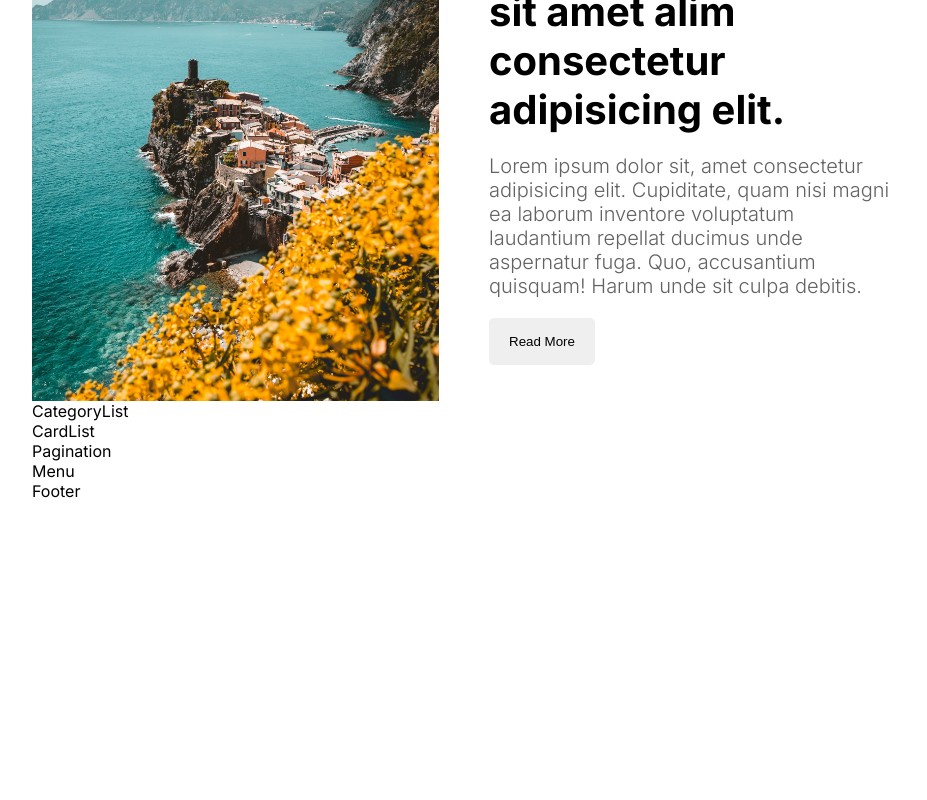
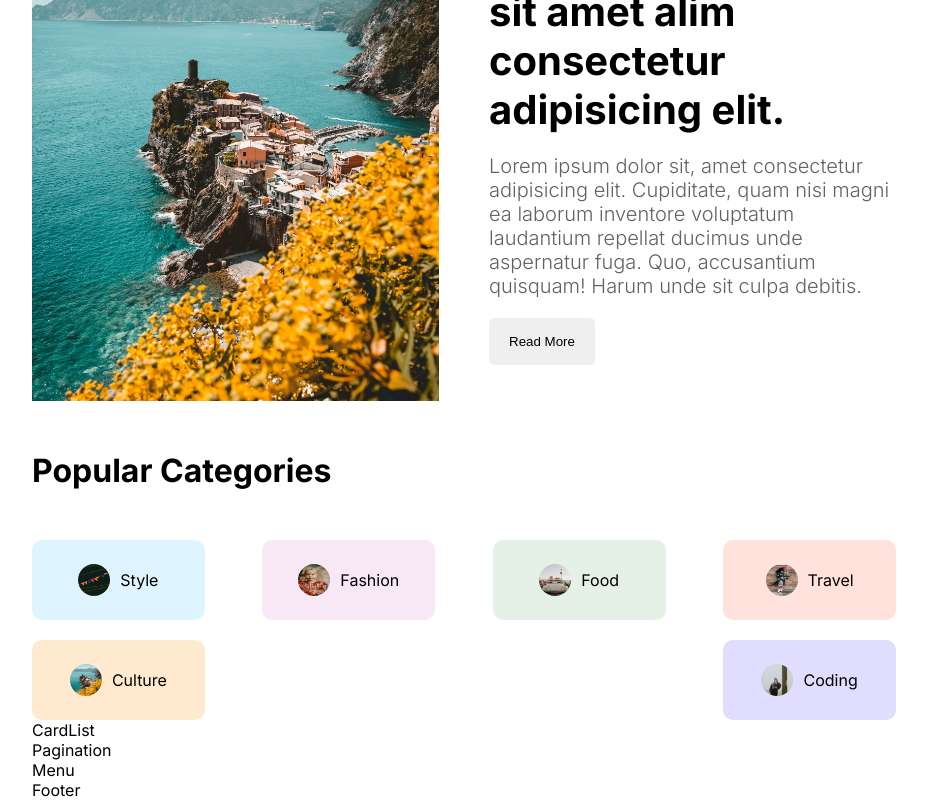
Before and after one commit to ismilearefin/fishee-blog, a Next.js app: page / in a window 1280 px wide. Shown: the part 550-1350 px from the top of the page, without its empty margins (176-1103 px from the left). Before the commit the page ends 1051 px from the top, so only its background shows below. Built offline with nearby package versions, Linux system fonts and the light colour scheme.

Commit message:
Category list section design & Fix scroll related error

```diff
--- a/src/app/globals.css
+++ b/src/app/globals.css
@@ -13,7 +13,7 @@
 
 body{
   max-width: 100vw;
-  overflow: hidden;
+  overflow: auto;
 }
 
 a{
--- a/src/components/categoryList/CategoryList.js
+++ b/src/components/categoryList/CategoryList.js
@@ -1,7 +1,65 @@
+import Image from 'next/image'
+import Link from 'next/link'
+import styles from './categoryList.module.css'
 import React from 'react'
+
+const data = [
+  {
+    _id:"01",
+    title:"Style",
+    img:"/style.png"
+  },
+  {
+    _id:"02",
+    title:"Fashion",
+    img:"/fashion.png"
+  },
+  {
+    _id:"03",
+    title:"Food",
+    img:"/food.png"
+  },
+  {
+    _id:"04",
+    title:"Travel",
+    img:"/travel.png"
+  },
+  {
+    _id:"05",
+    title:"Culture",
+    img:"/culture.png"
+  },
+  {
+    _id:"06",
+    title:"Coding",
+    img:"/coding.png"
+  }
+]
 
 export default function CategoryList() {
   return (
-    <div>CategoryList</div>
+    <div>
+      <h1 className={styles.title}>Popular Categories</h1>
+      <div className={styles.categories}>
+        {data?.map((item) => (
+          <Link
+            href={`/blog?cat=${item.title}`}
+            className={`${styles.category} ${styles[item.title]}`}
+            key={item._id}
+          >
+            {item.img && (
+              <Image
+                src={item.img}
+                alt=""
+                width={32}
+                height={32}
+                className={styles.image}
+              />
+            )}
+            {item.title}
+          </Link>
+        ))}
+      </div>
+    </div>
   )
 }
--- a/src/components/categoryList/categoryList.module.css
+++ b/src/components/categoryList/categoryList.module.css
@@ -0,0 +1,70 @@
+.title {
+    margin: 50px 0px;
+  }
+
+  .categories {
+    display: flex;
+    flex-wrap: wrap;
+    justify-content: space-between;
+    gap: 20px;
+  }
+
+  .category {
+    display: flex;
+    align-items: center;
+    gap: 10px;
+    text-transform: capitalize;
+    width: 15%;
+    height: 80px;
+    justify-content: center;
+    border-radius: 10px;
+  }
+
+  .category.Style {
+    background-color: #57c4ff31;
+  }
+
+  .category.Fashion {
+    background-color: #da85c731;
+  }
+
+  .category.Food {
+    background-color: #7fb88133;
+  }
+
+  .category.Travel {
+    background-color: #ff795736;
+  }
+
+  .category.Culture {
+    background-color: #ffb04f45;
+  }
+
+  .category.Coding {
+    background-color: #5e4fff31;
+  }
+
+  .image {
+    border-radius: 50%;
+  }
+
+  @media screen and (max-width: 1280px) {
+    .category {
+      width: 20%;
+    }
+  }
+  @media screen and (max-width: 1024px) {
+    .category {
+      width: 25%;
+    }
+  }
+  @media screen and (max-width: 768px) {
+    .category {
+      width: 45%;
+    }
+  }
+  @media screen and (max-width: 640px) {
+    .category {
+      width: 100%;
+    }
+  }
```
